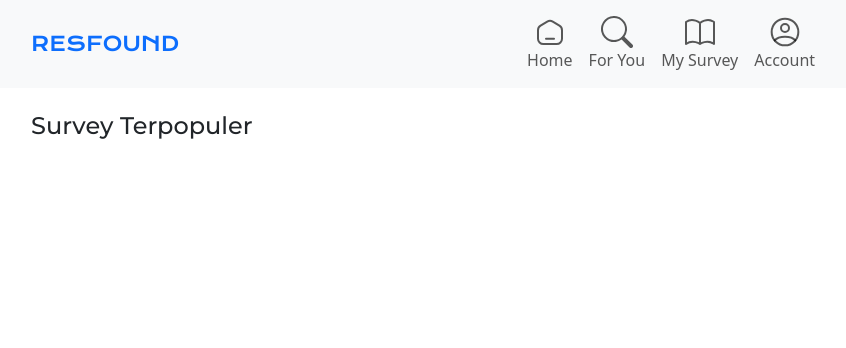
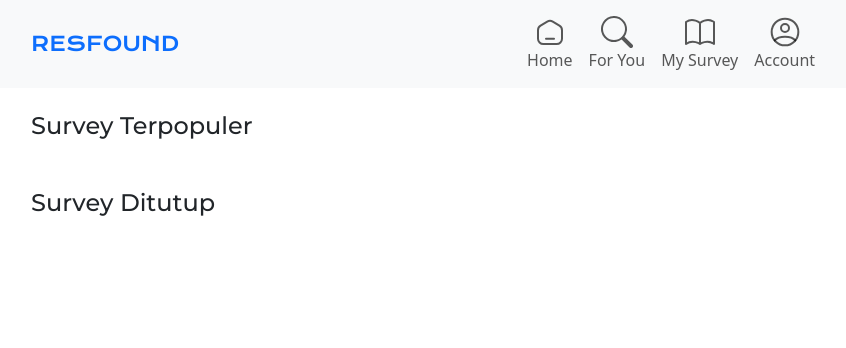
Before and after one commit to fajar-i/Resfound, a Django app: page /fyp/ in a window 1280 px wide. Shown: the top 348 px of the page, without its empty margins (51-897 px from the left). Run offline with Django 5.2, Linux system fonts and the light colour scheme; the visitor is signed in with stand-in values (Sample User, id 1); data that the repository does not hold is empty.

Commit message:
limit dan filtering

```diff
--- a/survey/templates/fyp.html
+++ b/survey/templates/fyp.html
@@ -8,24 +8,27 @@
     <link href="https://cdn.jsdelivr.net/npm/bootstrap@5.3.0-alpha3/dist/css/bootstrap.min.css" rel="stylesheet">
     <link href="https://cdnjs.cloudflare.com/ajax/libs/font-awesome/6.0.0-beta3/css/all.min.css" rel="stylesheet">
     <link href="https://fonts.googleapis.com/css2?family=Krona+One&display=swap" rel="stylesheet">
-    <link href="https://fonts.googleapis.com/css2?family=Inter:wght@100..900&family=Montserrat:ital,wght@0,100..900;1,100..900&display=swap"
+    <link
+        href="https://fonts.googleapis.com/css2?family=Inter:wght@100..900&family=Montserrat:ital,wght@0,100..900;1,100..900&display=swap"
         rel="stylesheet">
     <style>
         h1 {
             font-family: 'Krona One', sans-serif;
             font-size: 2rem;
         }
+
         h2 {
             font-family: 'Montserrat', sans-serif;
             font-size: 1.5rem;
         }
+
         h5 {
             font-family: 'Montserrat', sans-serif;
         }
+
         .card {
             background-color: #BBE6E4;
         }
-
     </style>
 </head>
 
@@ -54,22 +57,68 @@
 
                         {% for recommended_survey in survey.recommended_surveys.all %}
                         <p>Token Debit: {{ recommended_survey.token_debit }}</p>
+                        <a href="{% url 'answer_survey' survey.id %}"
+                            class="btn btn-primary w-100 {% if survey.id in responded_survey_ids or recommended_survey.token_debit == 0 %}disabled{% endif %}">
+                            {% if survey.id in responded_survey_ids %}
+                            Survey Answered
+                            {% else %}
+                            Answer Survey
+                            {% endif %}
+                        </a>
                         {% empty %}
                         <p>No recommended surveys available.</p>
                         {% endfor %}
-
-
-                        <a href="{% url 'answer_survey' survey.id %}" class="btn btn-primary w-100">Answer Survey</a>
 
                     </div>
                 </div>
             </div>
             {% endfor %}
+        </div>
+    </div>
 
+    <div class="container py-4">
+        <!-- Title -->
+        <h2 class="mb-4">Survey Ditutup</h2>
+        <!-- Surveys Grid -->
+        <div class="row row-cols-1 row-cols-md-3 g-4">
+            {% for survey in closed_surveys %}
+            <!-- Single Survey Card -->
+            <div class="col">
+                <div class="card h-100 shadow-sm">
+                    <div class="card-body">
+                        {% if survey.status %}
+                        <span class="badge bg-success mb-2">Active</span>
+                        {% else %}
+                        <span class="badge bg-danger mb-2">Inactive</span>
+                        {% endif %}
+                        <h5 class="card-title">{{ survey.title }}</h5>
+                        <p class="card-text">{{ survey.description|truncatewords:20 }}</p>
+                        <p class="text-muted">{{ survey.user }} at {{ survey.creation_date }}</p>
+                        <p class="fw-bold">Total Price: $<span class="text-success">{{ survey.total_price }}</span></p>
+
+                        {% for recommended_survey in survey.recommended_surveys.all %}
+                        <p>Token Debit: {{ recommended_survey.token_debit }}</p>
+                        <a href="{% url 'answer_survey' survey.id %}"
+                            class="btn btn-primary w-100 {% if survey.id in responded_survey_ids or recommended_survey.token_debit == 0 %}disabled{% endif %}">
+                            {% if survey.id in responded_survey_ids %}
+                            Survey Answered
+                            {% else %}
+                            Answer Survey
+                            {% endif %}
+                        </a>
+                        {% empty %}
+                        <p>No recommended surveys available.</p>
+                        {% endfor %}
+
+                    </div>
+                </div>
+            </div>
+            {% endfor %}
+        </div>
     </div>
 
     <script src="https://cdn.jsdelivr.net/npm/bootstrap@5.3.0-alpha3/dist/js/bootstrap.bundle.min.js"></script>
     <script src="https://cdnjs.cloudflare.com/ajax/libs/font-awesome/6.0.0-beta3/js/all.min.js"></script>
-    </body>
+</body>
 
 </html>
--- a/survey/views.py
+++ b/survey/views.py
@@ -105,17 +105,49 @@ def list_my_survey(request):
     list_semua = Survey.objects.filter(user=request.user)
     return render(request, 'my_survey.html', {'surveys': list_semua, 'user': request.user})
 
+from django.utils.timezone import now
+
+@login_required
 def list_survey_fyp(request):
-    surveys = Survey.objects.filter(status=True).prefetch_related('recommended_surveys')
-    list_my = Survey.objects.filter(user=request.user)
-    list_fyp = surveys.exclude(id__in=list_my.values_list('id', flat=True))
+    # Get the current time
+    current_time = now()
 
+    # Fetch surveys that are active and within the opening and closing time
+    surveys = Survey.objects.filter(
+        status=True,
+        opening_time__lte=current_time,
+        closing_time__gte=current_time
+    ).prefetch_related('recommended_surveys')
+
+    # Surveys the user has already responded to
+    responded_surveys = SurveyResponse.objects.filter(
+        responses__user=request.user,
+    ).values_list('survey_id', flat=True)
+
+    # Recommended surveys logic
     recommended_surveys = RecommendedSurvey.objects.all()
+
+    limited_survey_ids = RecommendedSurvey.objects.filter(
+        limit__gt=0  # Only include surveys with a limit greater than 0
+    ).values_list('survey_id', flat=True)
+
+    # Apply the limit filter to surveys
+    surveys = surveys.filter(id__in=limited_survey_ids)
+
+    all_surveys = Survey.objects.all()
+    closed_surveys = all_surveys.exclude(id__in=surveys.values_list('id', flat=True))
+
+    # Context for the template
     context = {
-        'surveys': list_fyp,
+        'surveys': surveys,
+        'closed_surveys': closed_surveys,
         'recommended_surveys': recommended_surveys,
+        'responded_survey_ids': list(responded_surveys),  # Pass list of IDs to template
     }
+
     return render(request, 'fyp.html', context)
+
+
 
 @login_required
 def export_responses_to_csv(request, survey_id):
@@ -184,27 +216,19 @@ def create_survey(request, survey_id=None):
     )
 
     if request.method == 'POST':
-        # kalau survey belum ada, buat dulu yang baru sesuai dengan form
-        # jangan lupa surveynya disave dulu
         if survey_form.is_valid() and question_formset.is_valid():
-            # Save survey first to generate survey_id
             survey = survey_form.save(commit=False)
             survey.user = request.user
             survey.save()
+            total_price = 0
 
-        publishData = RecommendedSurvey.objects.filter(survey=survey).first()
-        if not publishData:
-            publishData = RecommendedSurvey.objects.create(
-                survey=survey,
-                token_debit=0,
-                limit=0
-            )
-
-        if survey_form.is_valid() and question_formset.is_valid():
-            survey = survey_form.save(commit=False)
-            survey.user = request.user
-            total_price = 0
-            survey.save()
+            publishData = RecommendedSurvey.objects.filter(survey=survey).first()
+            if not publishData:
+                publishData = RecommendedSurvey.objects.create(
+                    survey=survey,
+                    token_debit=0,
+                    limit=0
+                )
 
             question_mapping = {}
             for i, question_form in enumerate(question_formset):
```
